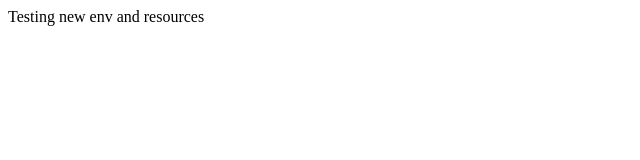
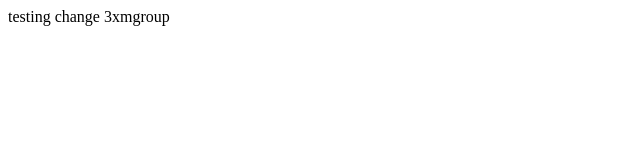
Before and after one commit to po3xmgroup/testS3StaticSite, a plain HTML site: page index.html in a window 1280 px wide. Shown: the full height of the page, 0-640 px from the left. Drawn offline with Linux system fonts and the light colour scheme.

Commit message:
testing commit

```diff
--- a/index.html
+++ b/index.html
@@ -7,6 +7,6 @@
     <title>Document</title>
 </head>
 <body>
-  Testing new env and resources
+  testing change 3xmgroup
 </body>
 </html>
```
